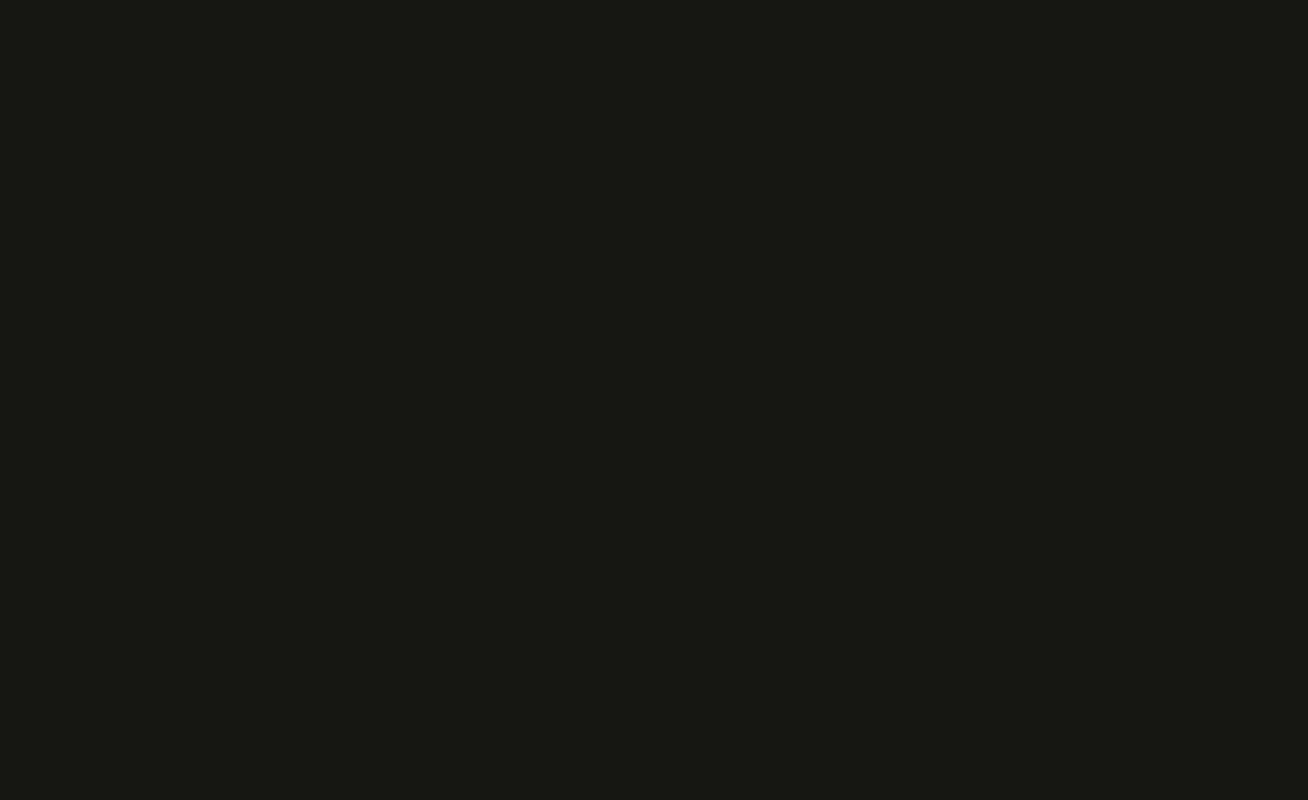
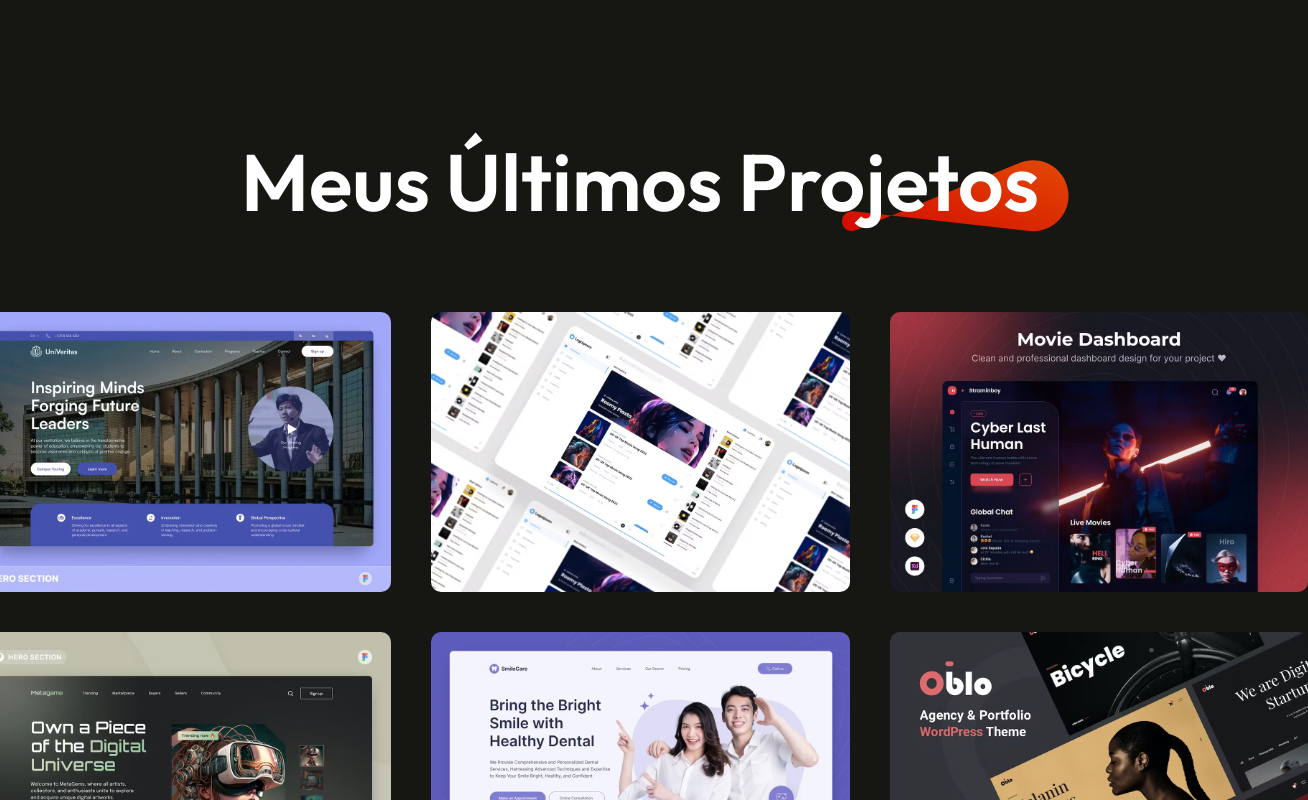
Before and after one commit to Anthony4Dev/portfolio-react, a React (Vite) app: page / in a window 1280 px wide. Shown: the part 2840-3640 px from the top of the page, 1308 px wide, since content can reach past the window. Before the commit the page ends 2891 px from the top, so only its background shows below. Built offline with nearby package versions, Linux system fonts and the light colour scheme.

Commit message:
adição de imagens que serão substituidas em 'meus ultimos projetos'

```diff
--- a/src/App.jsx
+++ b/src/App.jsx
@@ -3,6 +3,7 @@
 import Hero from './Components/Hero/Hero'
 import Sobre from './Components/Sobre/Sobre'
 import Services from './Components/Services/Services'
+import MyWork from './Components/MyWork/MyWork'
 const App = () => {
   return (
     <div>
@@ -11,6 +12,7 @@
     <Hero/>
   <Sobre/>
   <Services/>
+  <MyWork/>
     </div>
   )
 }
--- a/src/Components/MyWork/MyWork.css
+++ b/src/Components/MyWork/MyWork.css
@@ -0,0 +1,31 @@
+.mywork{
+    display: flex;
+    flex-direction: column;
+    align-items: center;
+    justify-content: center;
+    gap: 80px;
+    margin: 80px 170px;
+}
+
+.mywork-title{
+    position: relative;
+}
+
+.mywork-title h1{
+    padding: 0px 30px;
+    font-size: 80px;
+    font-weight: 600;
+}
+
+.mywork-title img {
+    position: absolute;
+    bottom: 0;
+    right: 0;
+    z-index: -1;
+}
+
+.mywork-container{
+    display: grid;
+    grid-template-columns: 1fr 1fr 1fr;
+    gap: 40px;
+}
--- a/src/Components/MyWork/MyWork.jsx
+++ b/src/Components/MyWork/MyWork.jsx
@@ -1,10 +1,24 @@
 import React from 'react'
 import '../MyWork/MyWork.css'
-
+import theme_pattern from '../../assets/theme_pattern.svg'
+import mywork_data from '../../assets/mywork_data'
+import arrow_icon from '../../assets/arrow_icon.svg'
 const MyWork = () => {
   return (
-    <div>
-
+    <div className='mywork'>
+        <div className="mywork-title">
+            <h1>Meus Últimos Projetos</h1>
+            <img src={theme_pattern} alt="" />
+        </div>
+        <div className="mywork-container">
+            {mywork_data.map((work,index)=> {
+                return <img key={index} src={work.w_img} alt="" />
+            })}
+        </div>
+        <div className="mywork-showmore">
+            <p>Mostrar Mais</p>
+            <img src={arrow_icon} alt="" />
+        </div>
     </div>
   )
 }
```
